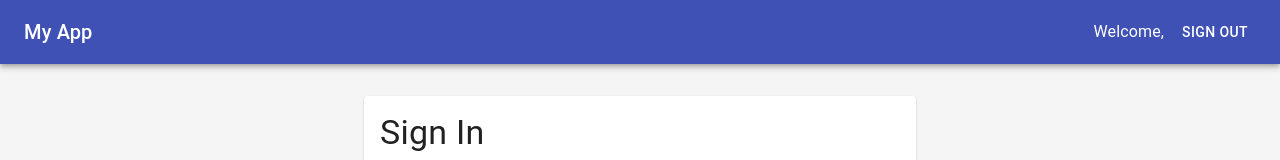
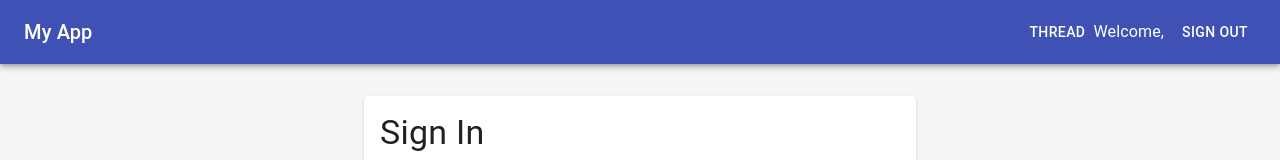
Before and after one commit to YangfanCheng1/blogger-frontend, a React (Create React App) app: page /sign-in in a window 1280 px wide. Shown: the top 160 px of the page. Built offline with nearby package versions, Linux system fonts and the light colour scheme.

Commit message:
Add navbar section

```diff
--- a/src/NavBar.js
+++ b/src/NavBar.js
@@ -9,6 +9,9 @@ const NavBar = ({ loggedIn, handleSignOut }) => {
         <Typography variant="h6" style={{ flexGrow: 1 }}>
           My App
         </Typography>
+        <Button color="inherit" component={Link} to="/thread">
+          Thread
+        </Button>
         <Typography variant="body1" style={{ marginRight: "10px" }}>
           Welcome, {loggedIn ? "Username" : ""}
         </Typography>
```
Lines whose indentation alone changed are shown as unchanged.
